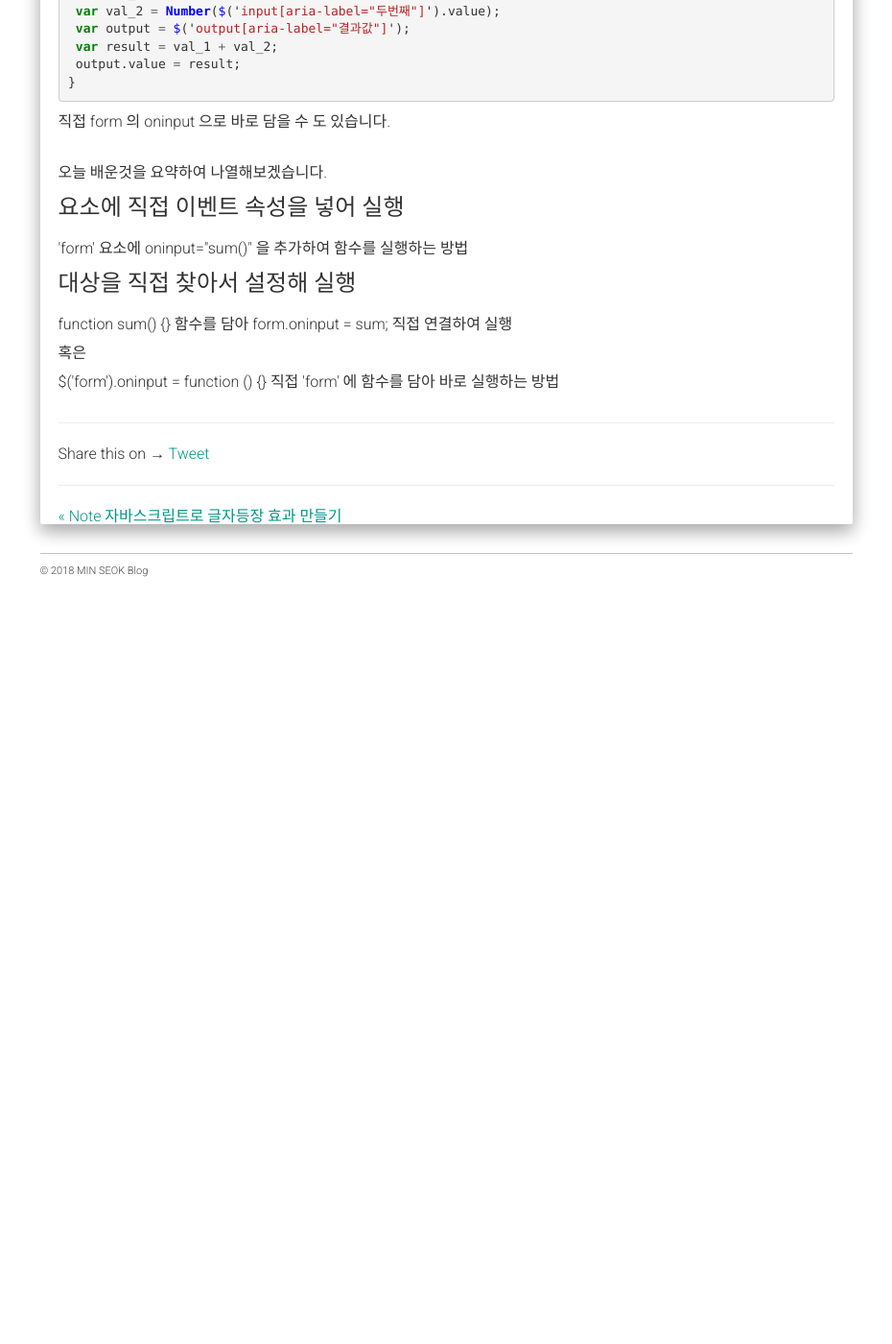
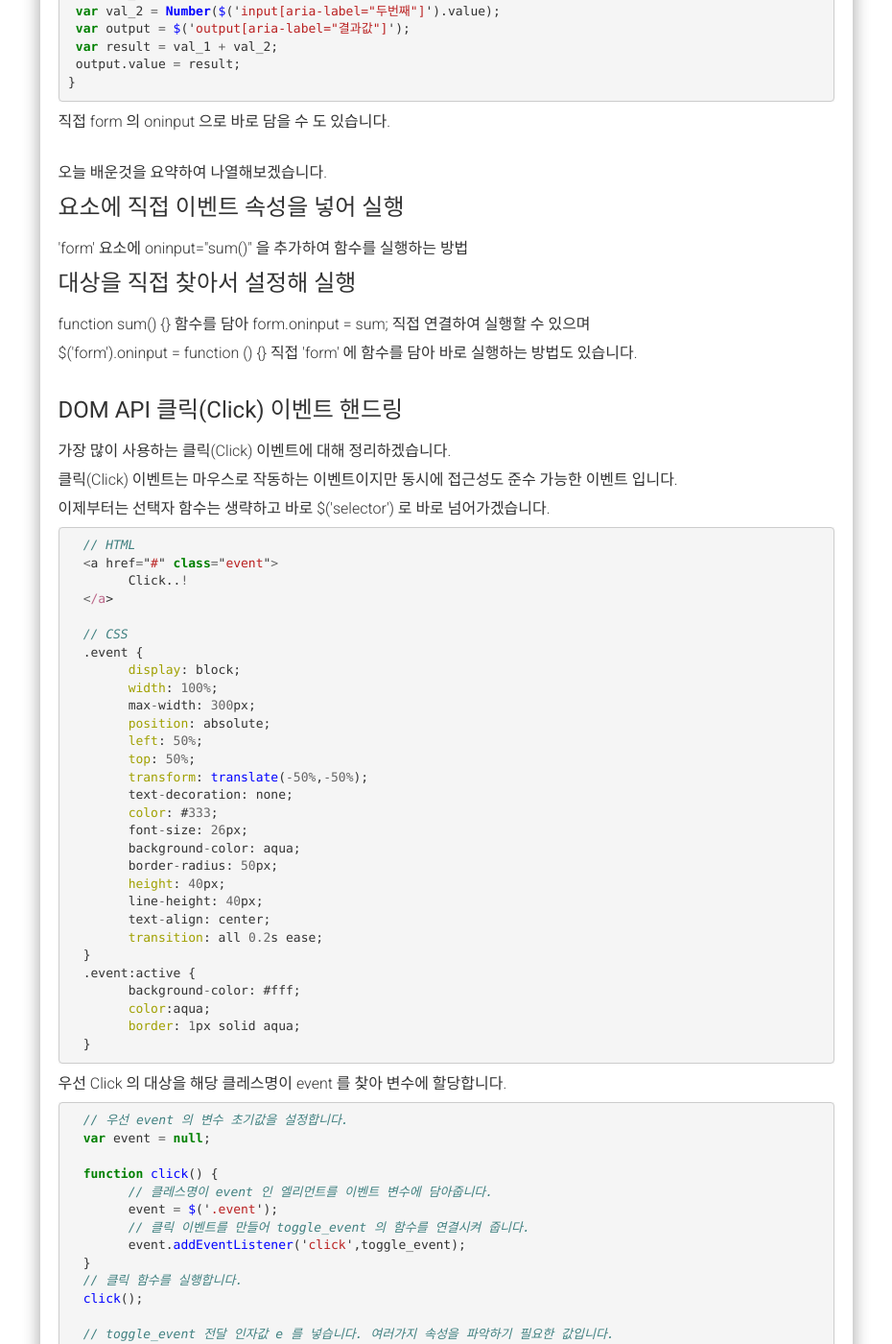
Before and after one commit to alalstjr/promote.github.io, a Jekyll site: the page built from _posts/2018-09-16-JavaScript DOM API 이벤트 핸들링.md, in a window 1280 px wide and 1400 px high, scrolled down 3401 px. Shown: the whole window at 96% size, without its empty margins (321-1251 px from the left). Built offline with Jekyll 4.4.1, drawn with Linux system fonts in a browser that asks for light colours; nearby versions of some CDN libraries; our own code applies the rules of GitHub Pages for plain Markdown files; comment, search, counter and statistics services are not loaded; before the commit the page ends 4031 px from its top, so only the background shows below that; some of the changed text lies outside the part shown.

Commit message:
Update 2018-09-16-JavaScript DOM API 이벤트 핸들링.md

```diff
--- a/_posts/2018-09-16-JavaScript DOM API 이벤트 핸들링.md
+++ b/_posts/2018-09-16-JavaScript DOM API 이벤트 핸들링.md
@@ -1,6 +1,6 @@
 <div class="box">
 <div class="small-title">
-	Javascript dom api 이벤트 핸들링
+	Javascript DOM API 이벤트 핸들링
 </div>
   <div class="pro-txt">
     오늘 공부하는 이벤트의 작동과 메서드의 종류 사용방법
@@ -162,7 +162,69 @@
 	<div class="small-title">요소에 직접 이벤트 속성을 넣어 실행</div>
 	<p>'form' 요소에 oninput="sum()" 을 추가하여 함수를 실행하는 방법</p>
 	<div class="small-title">대상을 직접 찾아서 설정해 실행</div>
-	<p>function sum() {} 함수를 담아 form.oninput = sum; 직접 연결하여 실행</p>
-	<p>혹은</p>
-	<p>$('form').oninput = function () {} 직접 'form' 에 함수를 담아 바로 실행하는 방법</p>
+	<p>function sum() {} 함수를 담아 form.oninput = sum; 직접 연결하여 실행할 수 있으며 </p>
+	<p>$('form').oninput = function () {} 직접 'form' 에 함수를 담아 바로 실행하는 방법도 있습니다.</p>
 </div>
+
+<div class="box">
+	<div class="small-title">DOM API 클릭(Click) 이벤트 핸드링</div>
+	<p>가장 많이 사용하는 클릭(Click) 이벤트에 대해 정리하겠습니다.</p>
+	<p>클릭(Click) 이벤트는 마우스로 작동하는 이벤트이지만 동시에 접근성도 준수 가능한 이벤트 입니다.</p>
+	<p>이제부터는 선택자 함수는 생략하고 바로 $('selector') 로 바로 넘어가겠습니다.</p>
+{% highlight javascript %}
+  // HTML
+  <a href="#" class="event">
+  	Click..!
+  </a>
+
+  // CSS
+  .event {
+	display: block;
+	width: 100%;
+	max-width: 300px;
+	position: absolute;
+	left: 50%;
+	top: 50%;
+	transform: translate(-50%,-50%);
+	text-decoration: none;
+	color: #333;
+	font-size: 26px;
+	background-color: aqua;
+	border-radius: 50px;
+	height: 40px;
+	line-height: 40px;
+	text-align: center;
+	transition: all 0.2s ease;
+  }
+  .event:active {
+	background-color: #fff;
+	color:aqua;
+	border: 1px solid aqua;
+  }
+{% endhighlight %}
+
+<p>우선 Click 의 대상을 해당 클레스명이 event 를 찾아 변수에 할당합니다.</p>
+{% highlight javascript %}
+  // 우선 event 의 변수 초기값을 설정합니다.
+  var event = null;
+
+  function click() {
+	// 클레스명이 event 인 엘리먼트를 이벤트 변수에 담아줍니다.
+	event = $('.event');
+	// 클릭 이벤트를 만들어 toggle_event 의 함수를 연결시켜 줍니다.
+	event.addEventListener('click',toggle_event);
+  }
+  // 클릭 함수를 실행합니다.
+  click();
+
+  // toggle_event 전달 인자값 e 를 넣습니다. 여러가지 속성을 파악하기 필요한 값입니다.
+  function toggle_event(e) {
+	console.log('클릭')
+  }
+{% endhighlight %}
+<div class="img-box">
+  <img src="{{ site.baseurl }}/static/img/post/2018-09-16-4.png" alt="자바스크립트 출력확인" />
+</div>
+<p>클레스 명이 event 인 click 을 클릭했을때 정상적으로 click() 함수가 실행되며 동시에 연결된</p>
+<p>함수 toggle_event() 가 실행되어 console.log를 정상적으로 출력하는것을 확인할 수 있었습니다.</p>
+</div>
```
